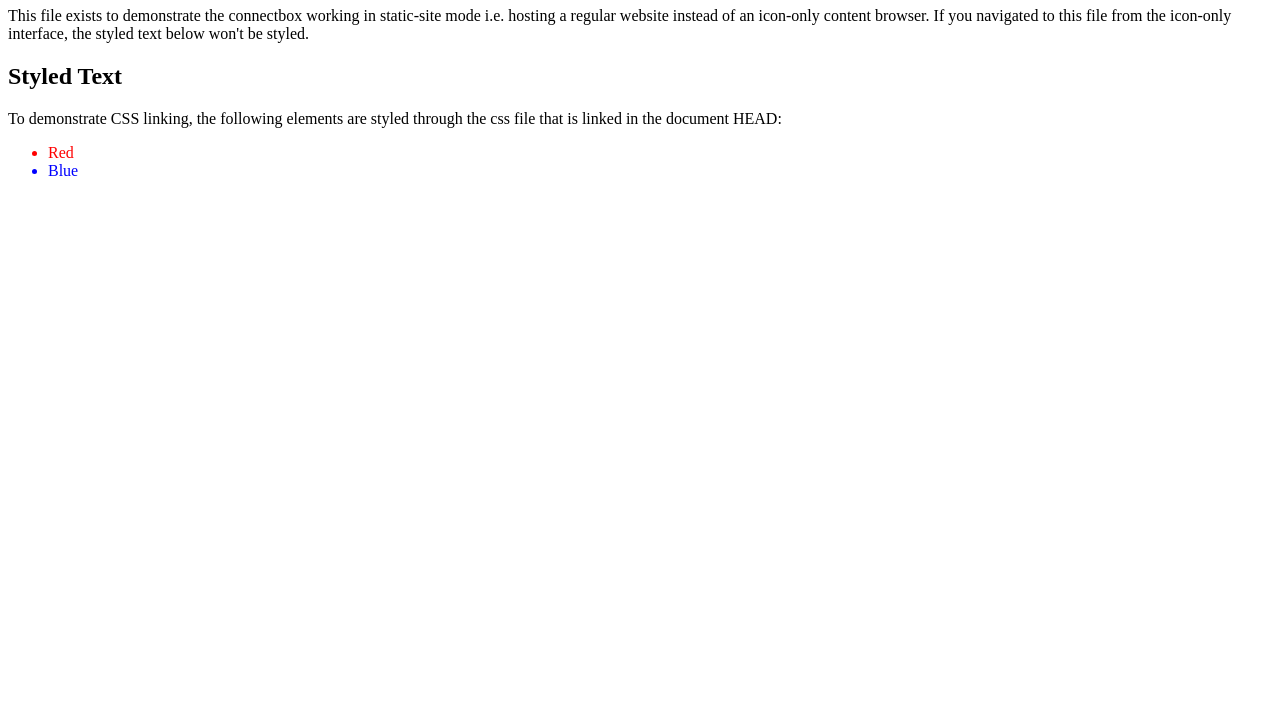
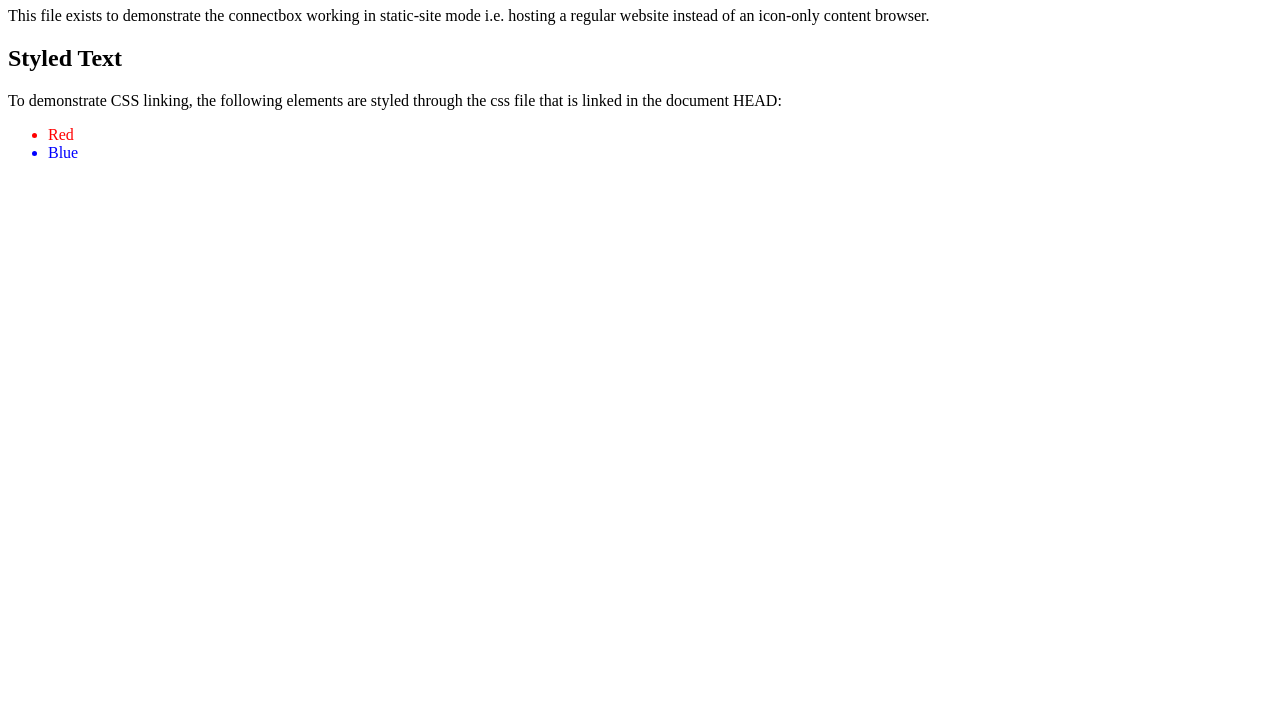
Before and after one commit to ConnectBox/connectbox-sample-content-Historical-Only, a plain HTML site: page content/index.html in a window 1280 px wide. Shown: the part 73-800 px from the top of the page. Drawn offline with Linux system fonts and the light colour scheme.

Commit message:
Text is styled even in icon-only mode

```diff
--- a/content/index.html
+++ b/content/index.html
@@ -7,7 +7,7 @@
 </head>
 <body>
 <h1>Static site demo for connectbox</h1>
-<p>This file exists to demonstrate the connectbox working in static-site mode i.e. hosting a regular website instead of an icon-only content browser. If you navigated to this file from the icon-only interface, the styled text below won't be styled.</p>
+<p>This file exists to demonstrate the connectbox working in static-site mode i.e. hosting a regular website instead of an icon-only content browser.</p>
 <h2>Styled Text</h2>
 To demonstrate CSS linking, the following elements are styled through the css file that is linked in the document HEAD:
 <ul>
```
